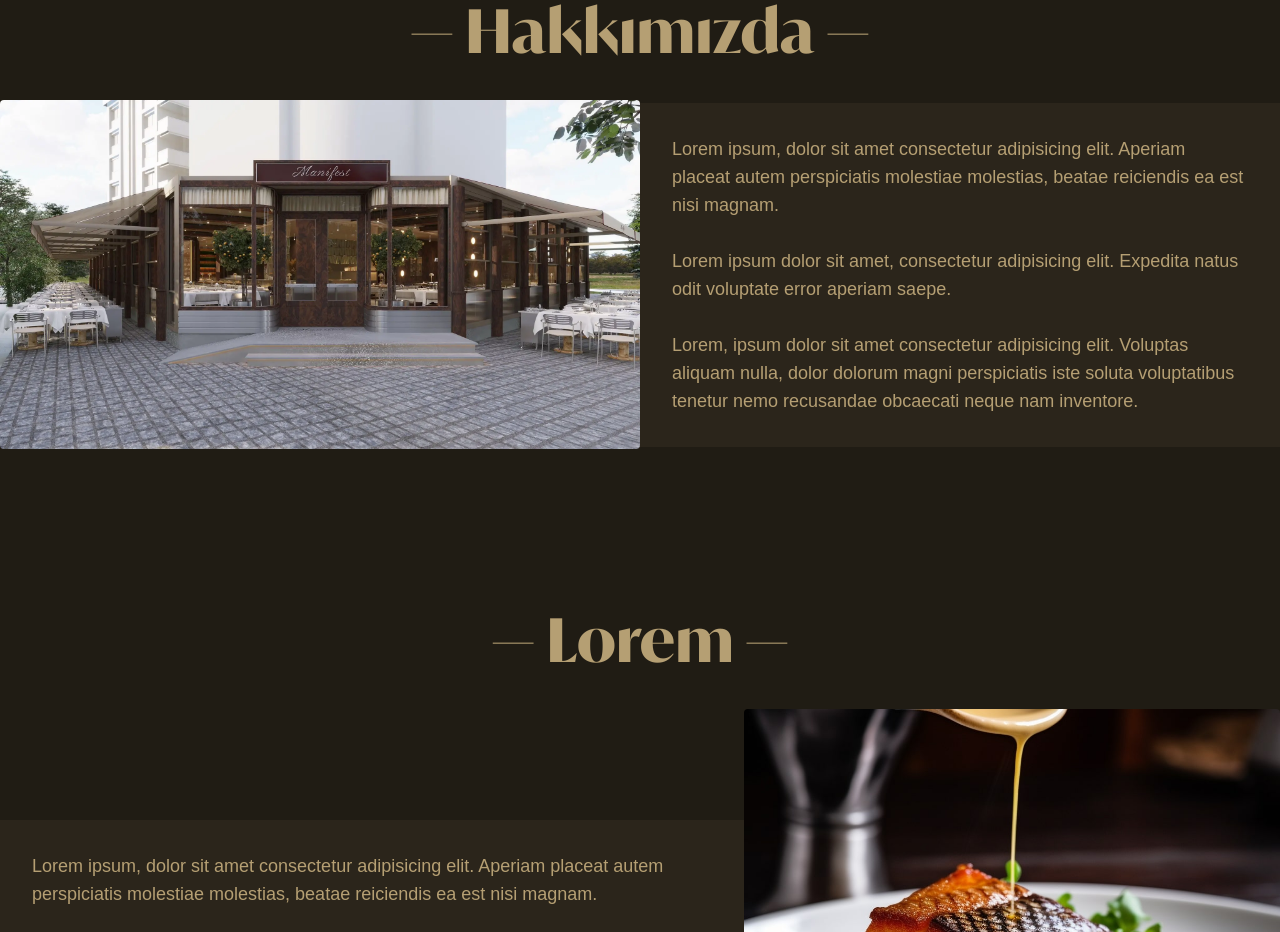
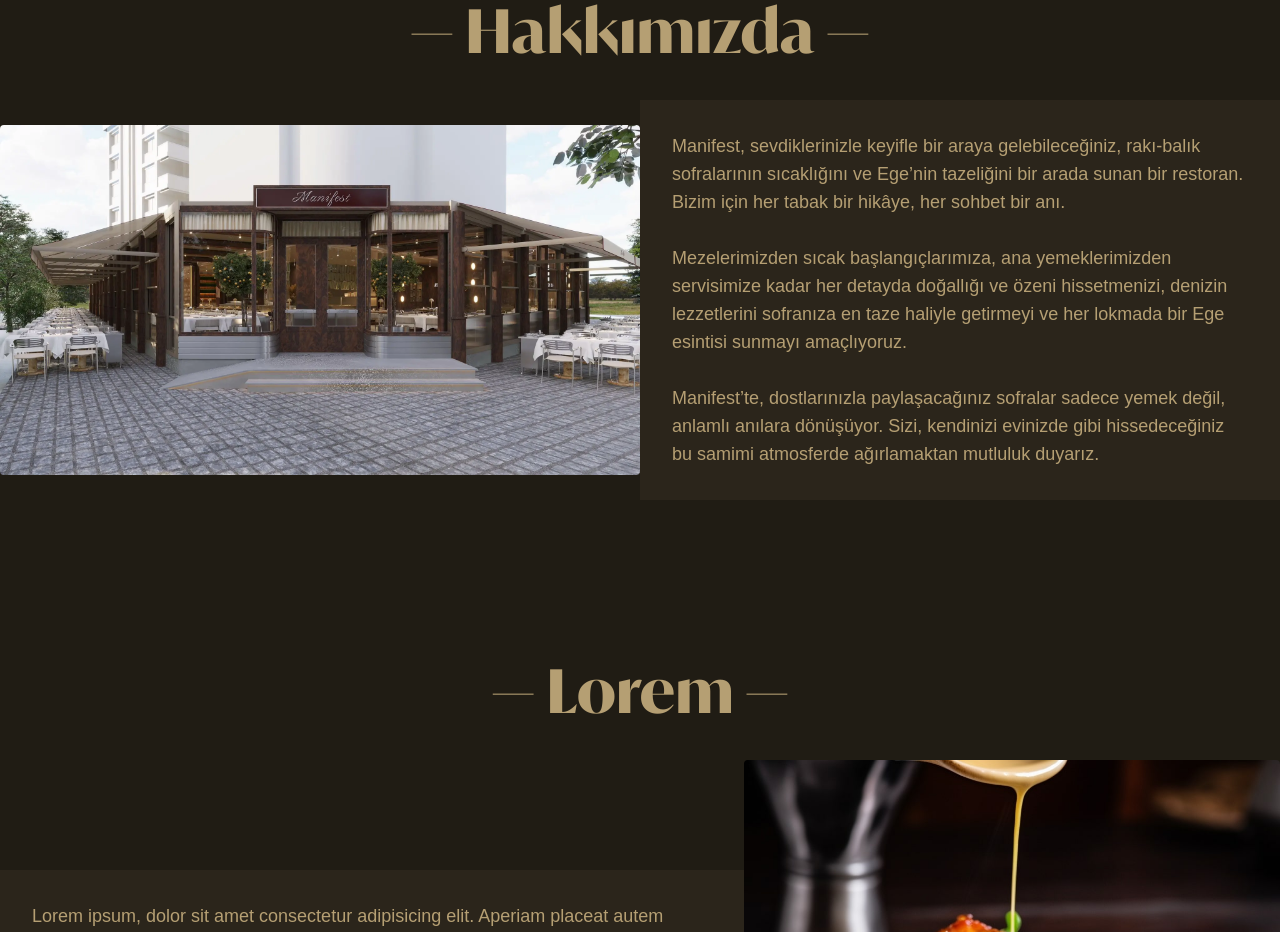
Before and after one commit to irfansubasi/manifest, a React (Vite) app: page / in a window 1280 px wide. Shown: the part 880-1812 px from the top of the page. Built offline with nearby package versions, Linux system fonts and the light colour scheme.

Commit message:
change about text

```diff
--- a/src/App.jsx
+++ b/src/App.jsx
@@ -165,19 +165,22 @@ function App() {
                 data-aos="fade-right"
               >
                 <p className="text-lg">
-                  Lorem ipsum, dolor sit amet consectetur adipisicing elit.
-                  Aperiam placeat autem perspiciatis molestiae molestias, beatae
-                  reiciendis ea est nisi magnam.
+                  Manifest, sevdiklerinizle keyifle bir araya gelebileceğiniz,
+                  rakı-balık sofralarının sıcaklığını ve Ege’nin tazeliğini bir
+                  arada sunan bir restoran. Bizim için her tabak bir hikâye, her
+                  sohbet bir anı.
                   <br />
                   <br />
-                  Lorem ipsum dolor sit amet, consectetur adipisicing elit.
-                  Expedita natus odit voluptate error aperiam saepe.
+                  Mezelerimizden sıcak başlangıçlarımıza, ana yemeklerimizden
+                  servisimize kadar her detayda doğallığı ve özeni hissetmenizi,
+                  denizin lezzetlerini sofranıza en taze haliyle getirmeyi ve
+                  her lokmada bir Ege esintisi sunmayı amaçlıyoruz.
                   <br />
                   <br />
-                  Lorem, ipsum dolor sit amet consectetur adipisicing elit.
-                  Voluptas aliquam nulla, dolor dolorum magni perspiciatis iste
-                  soluta voluptatibus tenetur nemo recusandae obcaecati neque
-                  nam inventore.
+                  Manifest’te, dostlarınızla paylaşacağınız sofralar sadece
+                  yemek değil, anlamlı anılara dönüşüyor. Sizi, kendinizi
+                  evinizde gibi hissedeceğiniz bu samimi atmosferde ağırlamaktan
+                  mutluluk duyarız.
                 </p>
               </div>
             </div>
```
